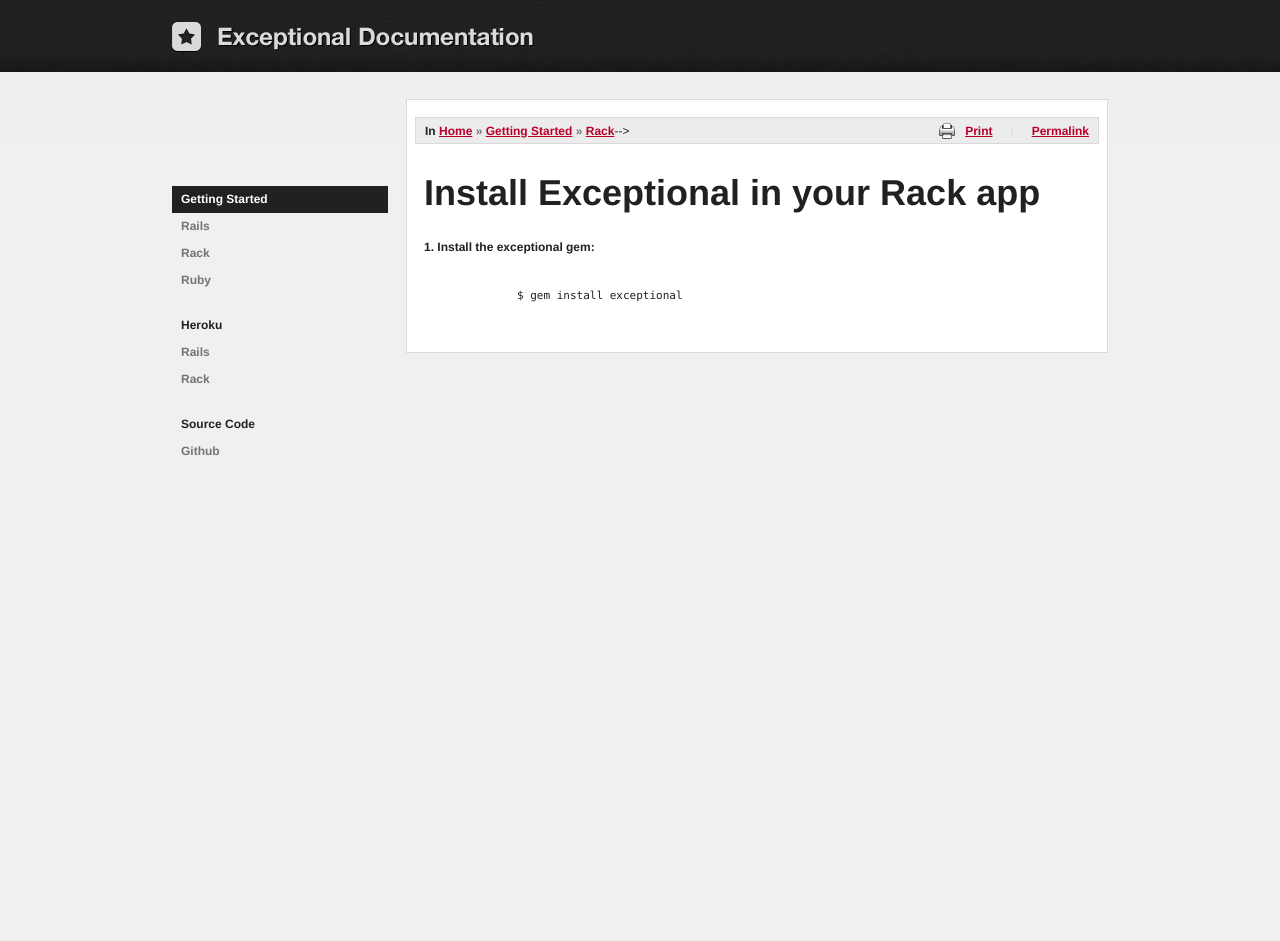
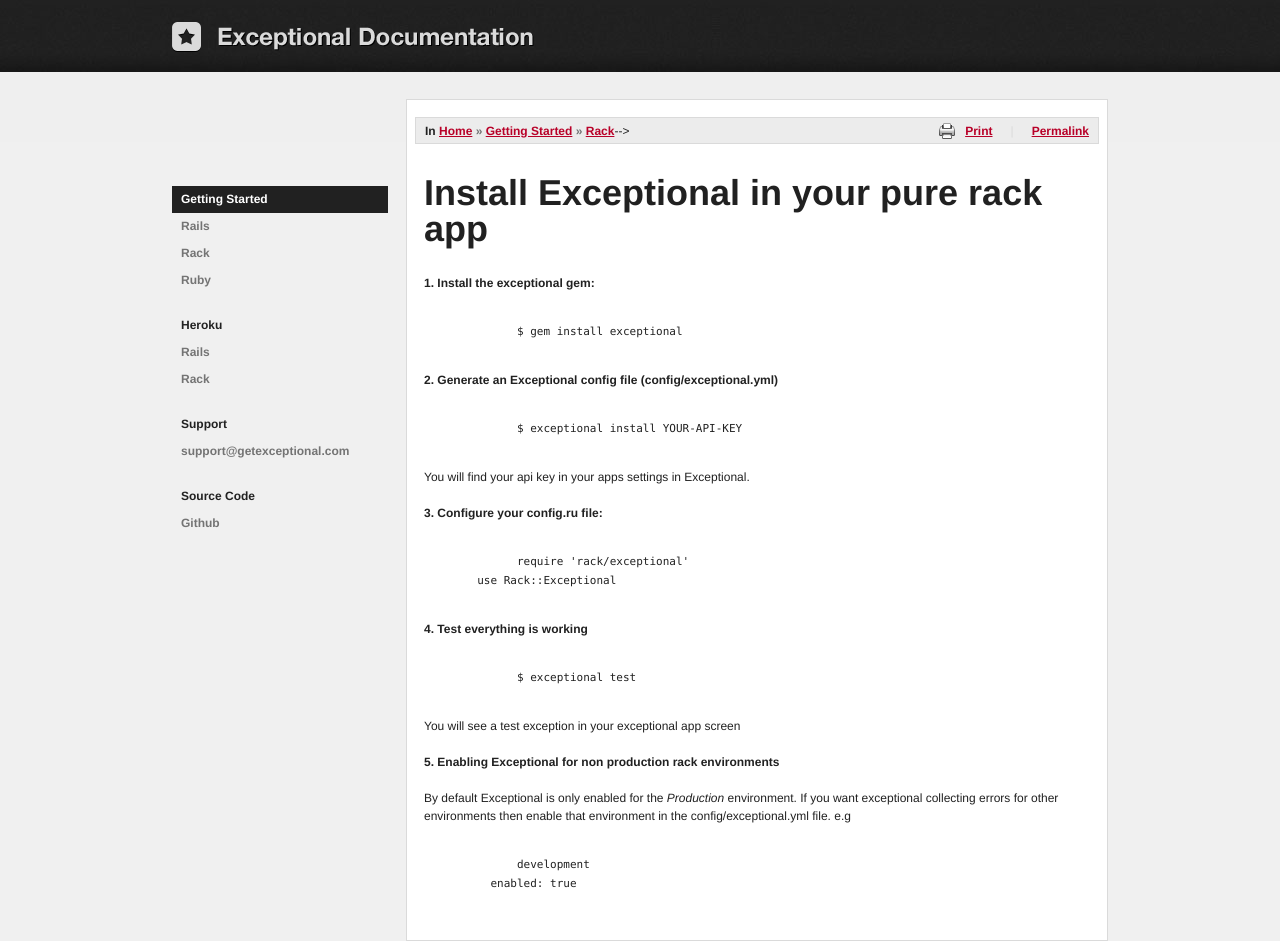
Before and after one commit to exceptional/exceptional, a Jekyll site: the page built from docs/getting_started/rack.html, in a window 1280 px wide. Built offline with Jekyll 4.4.1, drawn with Linux system fonts in a browser that asks for light colours; nearby versions of some CDN libraries; before the commit the page ends 900 px from its top, so only the background shows below that.

Commit message:
doc updates

```diff
--- a/_layouts/default.html
+++ b/_layouts/default.html
@@ -35,11 +35,17 @@
             <li><a href="/docs/heroku/rack.html">Rack</a></li>
           </ul>
         </li>
+        <li><a href="#">Support</a>
+          <ul>
+            <li><a href="mailto:support@getexceptional.com">support@getexceptional.com</a></li>
+          </ul>
+        </li>
         <li><a href="#">Source Code</a>
           <ul>
             <li><a href="http://github.com/contrast/exceptional" target="_new">Github</a></li>
           </ul>
         </li>
+
       </ul>
 
     </div>
--- a/docs/getting_started/rack.html
+++ b/docs/getting_started/rack.html
@@ -20,9 +20,35 @@ title: Exceptional on Rack
 -->
 </div>
 
-<h1><a href="#">Install Exceptional in your Rack app</a></h1>
+<h1><a href="#">Install Exceptional in your pure rack app</a></h1>
 
 <h3>1. Install the exceptional gem:</h3>
 {% highlight bash %}
 	$ gem install exceptional
 {% endhighlight %}
+
+<h3>2. Generate an Exceptional config file (config/exceptional.yml)</h3>
+{% highlight ruby %}
+	$ exceptional install YOUR-API-KEY
+{% endhighlight %}
+<p>You will find your api key in your apps settings in Exceptional.
+
+<h3>3. Configure your config.ru file:</h3>
+{% highlight ruby %}
+	require 'rack/exceptional'
+  use Rack::Exceptional
+{% endhighlight %}
+
+<h3>4. Test everything is working</h3>
+{% highlight bash %}
+	$ exceptional test
+{% endhighlight %}
+<p>You will see a test exception in your exceptional app screen</p>
+
+<h3>5. Enabling Exceptional for non production rack environments</h3>
+<p>By default Exceptional is only enabled for the <i>Production</i> environment. If you want exceptional collecting errors for other environments then enable that environment in the config/exceptional.yml file.
+e.g
+{% highlight bash %}
+	development
+    enabled: true
+{% endhighlight %}
```
Also changed, not shown: docs/getting_started/rails.html (+13 -5 lines), docs/getting_started/ruby.html (+21 -1 lines), index.html (+2 -14 lines), 8 other files.
